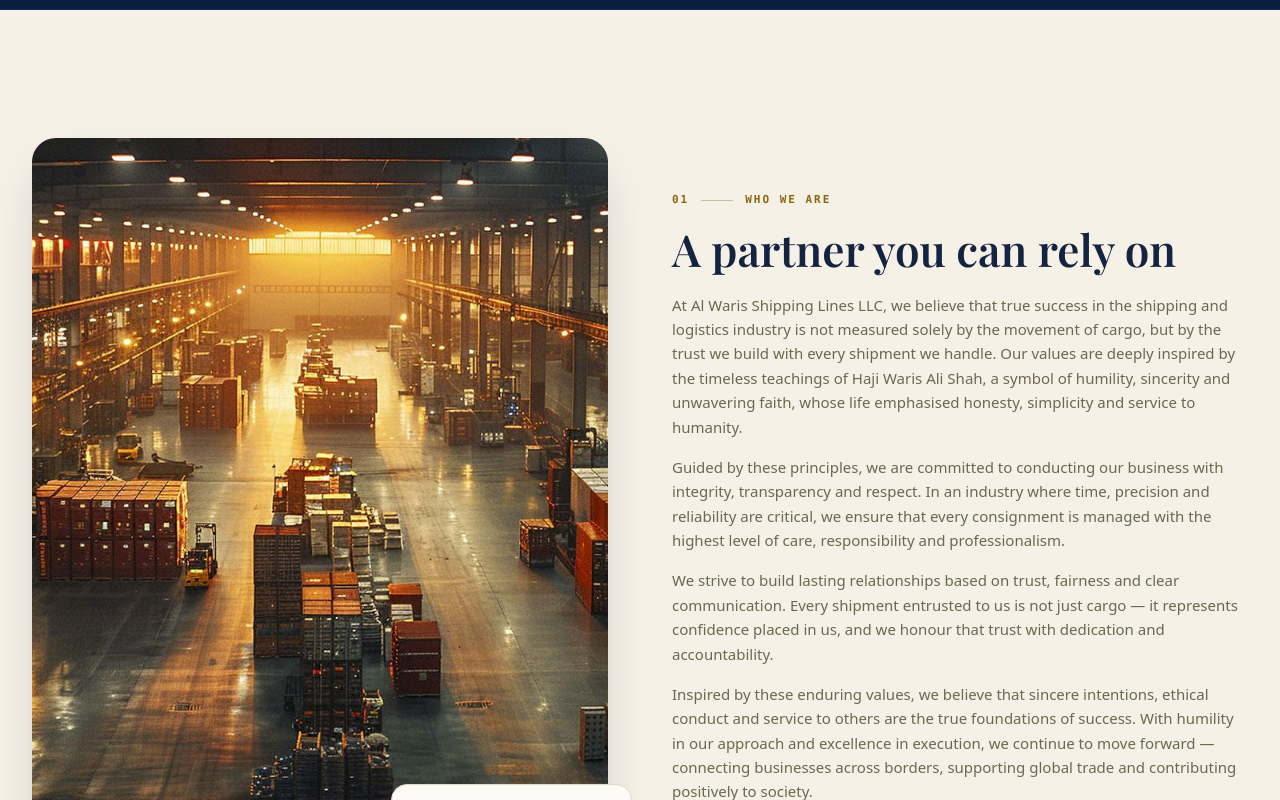
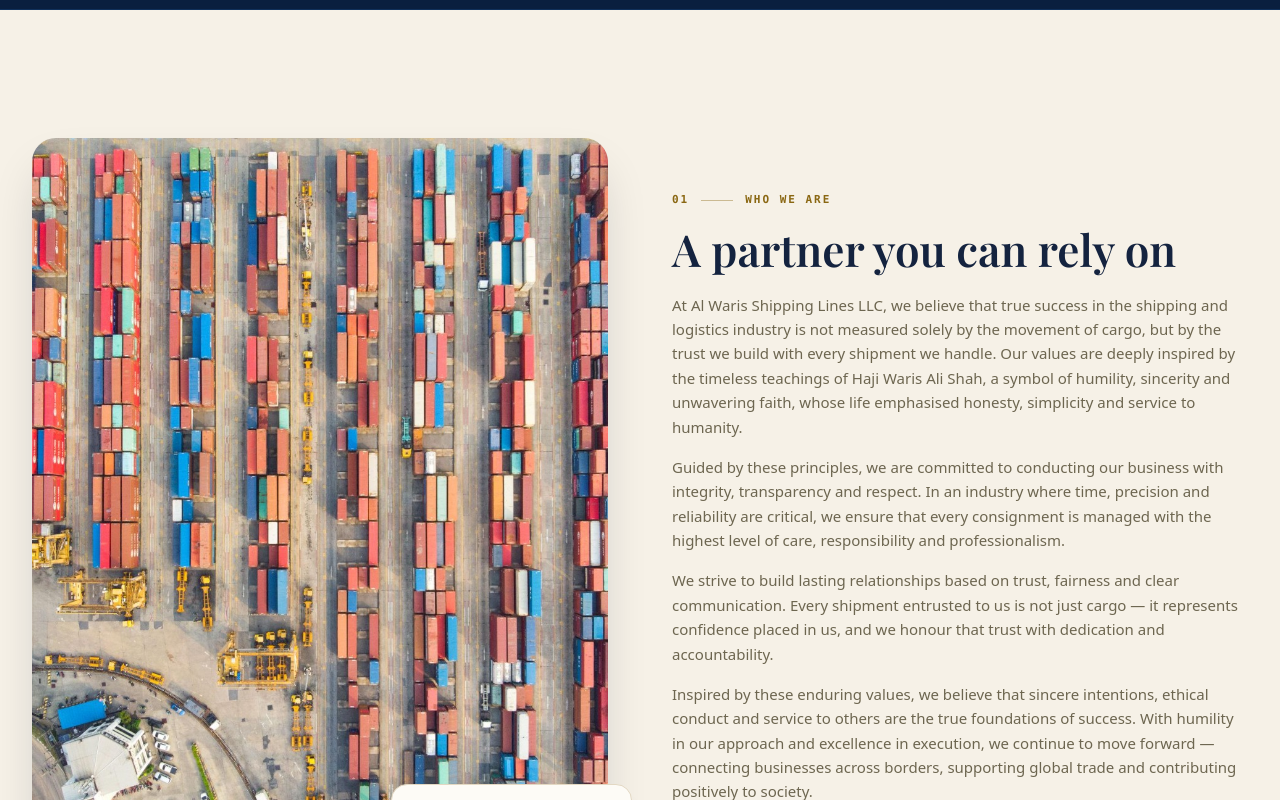
Before and after one commit to sameerrajaa9987-ui/30march-alwaris-front, a React (Vite) app: page / in a window 1280 px wide. Shown: the part 860-1660 px from the top of the page. Built offline with nearby package versions, Linux system fonts and the light colour scheme; no server answers; a web font is replaced by a local one.

Commit message:
fix: update image alt text for AboutSection and GalleryStrip for better accessibility

```diff
--- a/src/modules/landing/components/AboutSection.tsx
+++ b/src/modules/landing/components/AboutSection.tsx
@@ -13,7 +13,7 @@
             <div className="aspect-[4/5] w-full overflow-hidden rounded-3xl shadow-2xl shadow-slate-900/20">
               <img
                 src={IMAGES.about}
-                alt="Al Waris warehouse operations"
+                alt="Aerial view of Al Waris container terminal operations"
                 loading="lazy"
                 className="size-full object-cover"
               />
--- a/src/modules/landing/components/GalleryStrip.tsx
+++ b/src/modules/landing/components/GalleryStrip.tsx
@@ -2,7 +2,7 @@
 
 const ALTS = [
   "Container vessel at sea",
-  "Aerial view of a container terminal",
+  "Warehouse and storage operations",
   "Multimodal transport at sunset",
   "Cargo ship and road freight",
   "Global cargo shipping",
--- a/src/modules/landing/content.ts
+++ b/src/modules/landing/content.ts
@@ -38,13 +38,15 @@
 // Client-supplied photography (files live in /public).
 export const IMAGES = {
   hero: "/hero-ship-sunset.jpg",
-  about: "/warehouse-interior.jpg",
+  // Highest-resolution photo (1600x1167) — the About slot renders large, so a
+  // smaller source visibly softens on high-DPI screens.
+  about: "/container-yard-aerial.jpg",
   cta: "/port-sunset.jpg",
   featured: "/port-cranes-dusk.jpg", // Why-Us featured tile backdrop
   valuesBg: "/trade-routes-map.jpg", // faint backdrop on the navy values section
   gallery: [
     "/container-ship-sea.jpg",
-    "/container-yard-aerial.jpg",
+    "/warehouse-interior.jpg",
     "/logistics-multimodal.jpg",
     "/multimodal-truck-ship.jpg",
     "/cargo-ship-worldmap.jpg",
```
